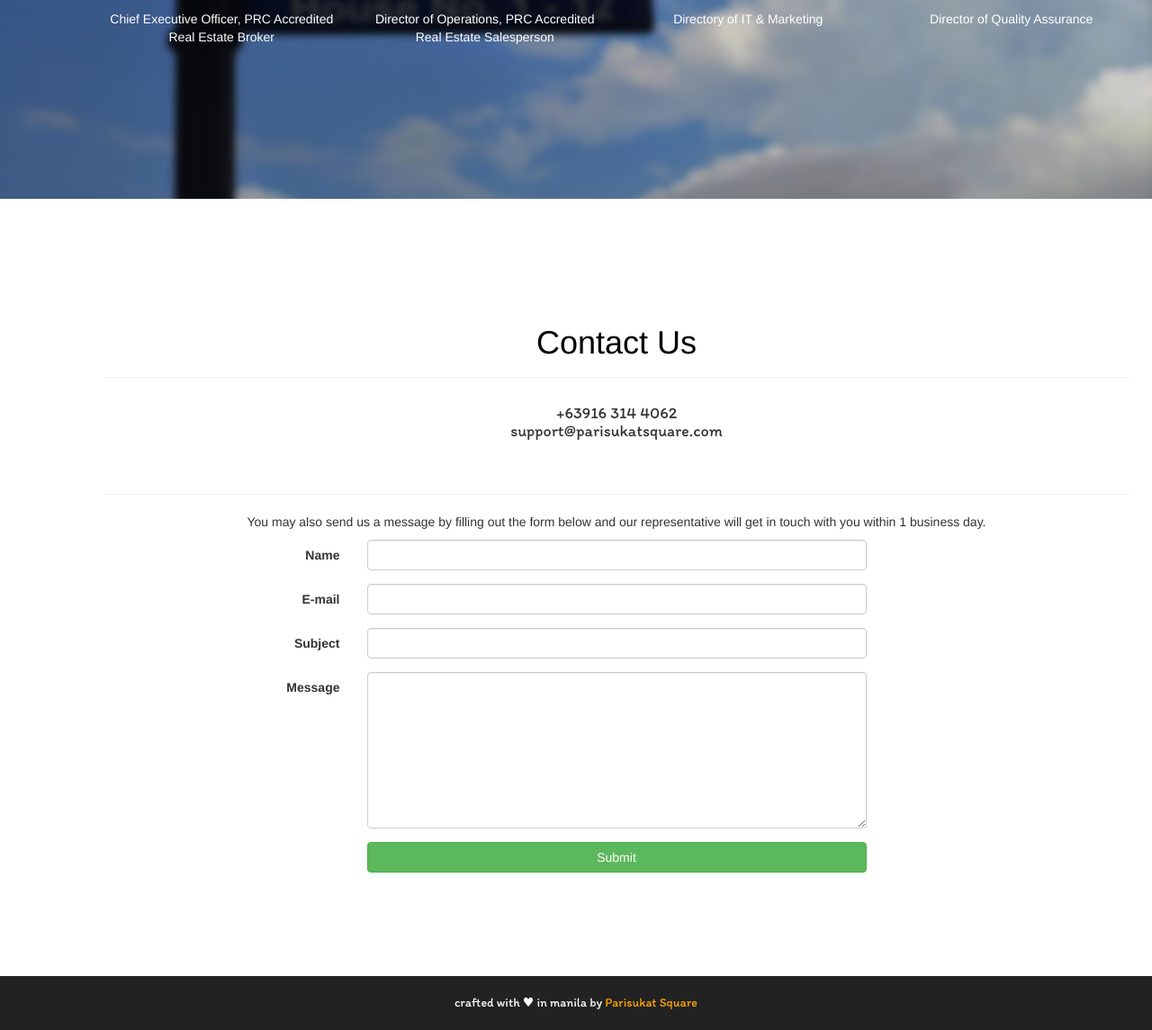
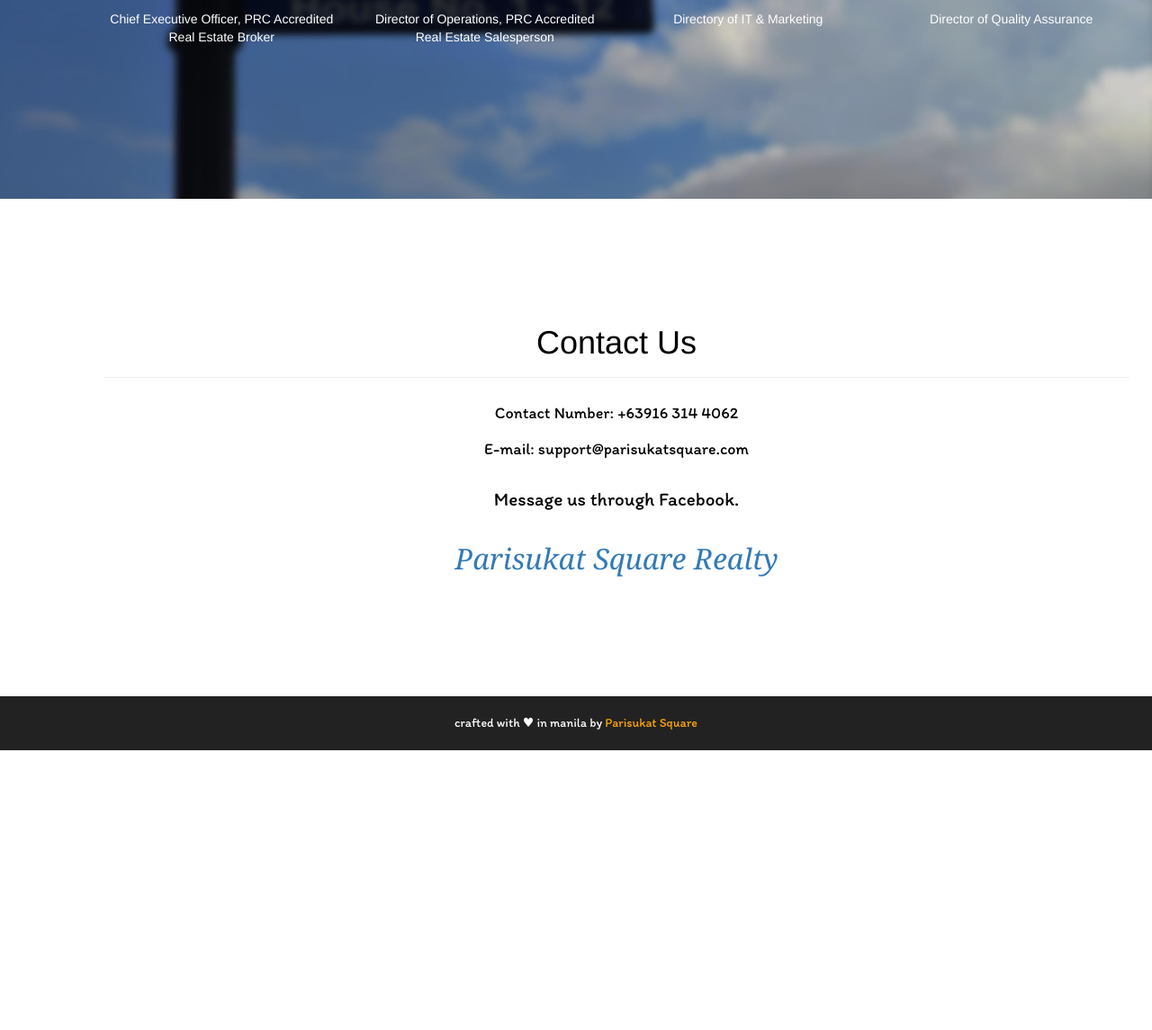
Before and after one commit to parisukatsquare/parisukatsquarerealty, a PHP site: page / in a window 1280 px wide. Shown: the part 3120-4265 px from the top of the page at 90% size. After the commit the page ends 3954 px from the top, so only its background shows below. Run offline with PHP 8.4, Linux system fonts and the light colour scheme; some libraries are stand-ins or nearby versions.

Commit message:
Use FB messages as a form of contact

```diff
--- a/css/styles.css
+++ b/css/styles.css
@@ -125,6 +125,13 @@
 	color: orange;
 }
 
+.fbcontact {
+	text-align: center;
+	color: black;
+	display: table-cell;
+	vertical-align: middle;
+}
+
 /* Media Queries */
 
 @media only screen and (max-width: 568px) {
@@ -135,3 +142,7 @@
 		padding: 20px;
 	}
 }
+
+.colorizeblue {
+    background-color: aquamarine;
+}
--- a/index.html
+++ b/index.html
@@ -66,6 +66,8 @@
                     We're that "cool" vegan uncle who doesn't have kids and somehow
                     makes a living taking care of their niece and nephew.
                 </p>
+
+                <br/><br/>
                 <a href="#services" role="button" class="btn btn-danger btn-lg">
                     Let's get started.
                 </a>
@@ -166,20 +168,28 @@
             </div>
         </section>
 
-        <section class="fullscreen" id="contactus">
+        <section id="contactus">
+
             <div class="container">
                 <div class="page-header">
                     <h1 class="text-center">Contact Us</h1>
                 </div>
                 <div class="row">
-                    <div class="col-sm-6 col-sm-offset-3">
+                    <div class="fbcontact col-sm-12 col-md-12">
                         <h4 class="text-center" style="font-family: 'Itim', cursive;">
-                            +63916 314 4062 <br/>
-                            support@parisukatsquare.com
+                            Contact Number:
+                            +63916 314 4062 <br/><br/>
+                            E-mail: support@parisukatsquare.com
                         </h4>
+                        <br/>
+                        <p class="lead front" style="font-family: 'Itim', cursive;">
+                            Message us through Facebook.
+                        </p>
+                        <div class="text-center fb-page lead front" data-href="https://www.facebook.com/parisukatsquarerealty/" data-tabs="messages" data-small-header="false" data-adapt-container-width="true" data-hide-cover="false" data-show-facepile="false"><blockquote cite="https://www.facebook.com/parisukatsquarerealty/" class="fb-xfbml-parse-ignore"><a href="https://www.facebook.com/parisukatsquarerealty/">Parisukat Square Realty</a></blockquote></div>
                     </div>
                 </div>
-                <div class="page-header"></div>
+            </div>
+                <!-- <div class="page-header"></div>
                 <div class="row">
                     <p class="text-center">
                             You may also send us a message by filling out the form below and our representative will get in touch with you within 1 business day.
@@ -223,7 +233,7 @@
                         </form>
                     </div>
 
-                </div>
+                </div> --> <!-- ROW DIV -->
 
             </div>
         </section>
@@ -238,6 +248,16 @@
         <script src="js/main.js"></script>
         <script src="js/bootstrap.js"></script>
 
+        <!--<div id="fb-root"></div> -->
+        <script>(function(d, s, id) {
+          var js, fjs = d.getElementsByTagName(s)[0];
+          if (d.getElementById(id)) return;
+          js = d.createElement(s); js.id = id;
+          js.src = "//connect.facebook.net/en_US/sdk.js#xfbml=1&version=v2.8&appId=202498079824167";
+          fjs.parentNode.insertBefore(js, fjs);
+        }(document, 'script', 'facebook-jssdk'));</script>
+
+
         <!-- Google Analytics: change UA-XXXXX-X to be your site's ID. -->
         <script>
             (function(b,o,i,l,e,r){b.GoogleAnalyticsObject=l;b[l]||(b[l]=
```
